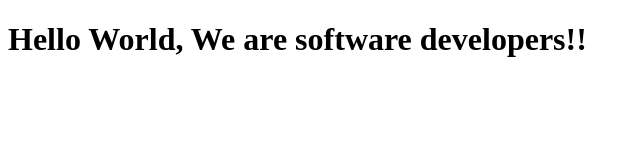
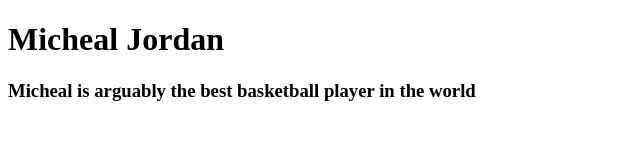
Before and after one commit to kakarrot92/FirstHtmlProject, a plain HTML site: page index.html in a window 1280 px wide. Shown: the whole page, without its empty margins (0-640 px from the left). Drawn offline with Linux system fonts and the light colour scheme.

Commit message:
fourth edit
changed Html file

```diff
--- a/index.html
+++ b/index.html
@@ -2,7 +2,7 @@
 <html lang="en">
   <head>
     <meta charset="UTF-8">
-    <title>Fork Me! FCC: Test Suite Template</title>
+    <title>Micheal Jordan</title>
     <link rel="stylesheet" href="css/style.css">
   </head>
 
@@ -11,7 +11,12 @@
 
 
 
-    <h1>Hello World, We are software developers!!</h1>
+    <div id = "main">
+      <h1> Micheal Jordan</h1>
+      <h3  id ="title">Micheal is arguably the best basketball player in the world</h3>
+
+
+</div>
 
 
     <script  src="js/index.js"></script>
```
